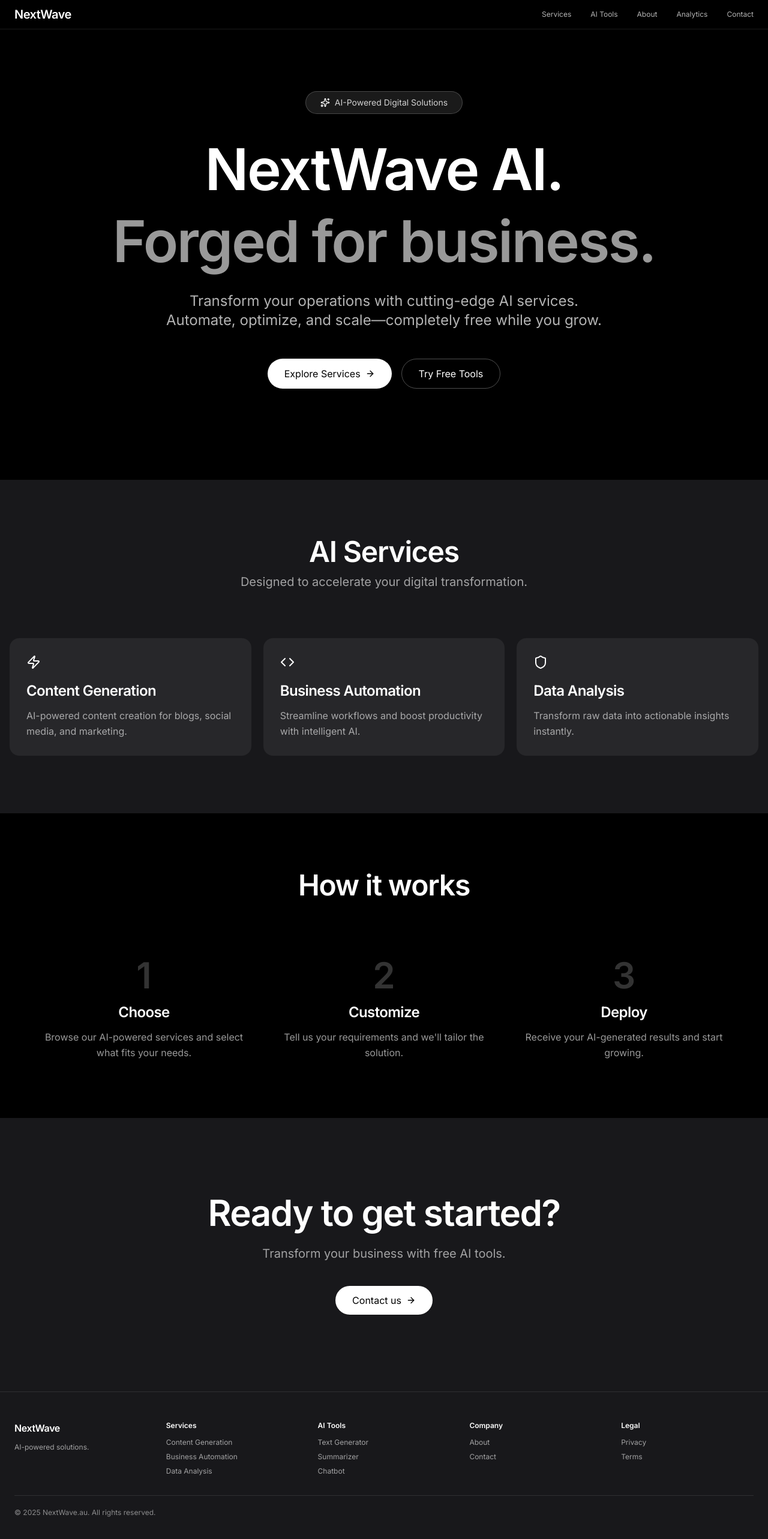
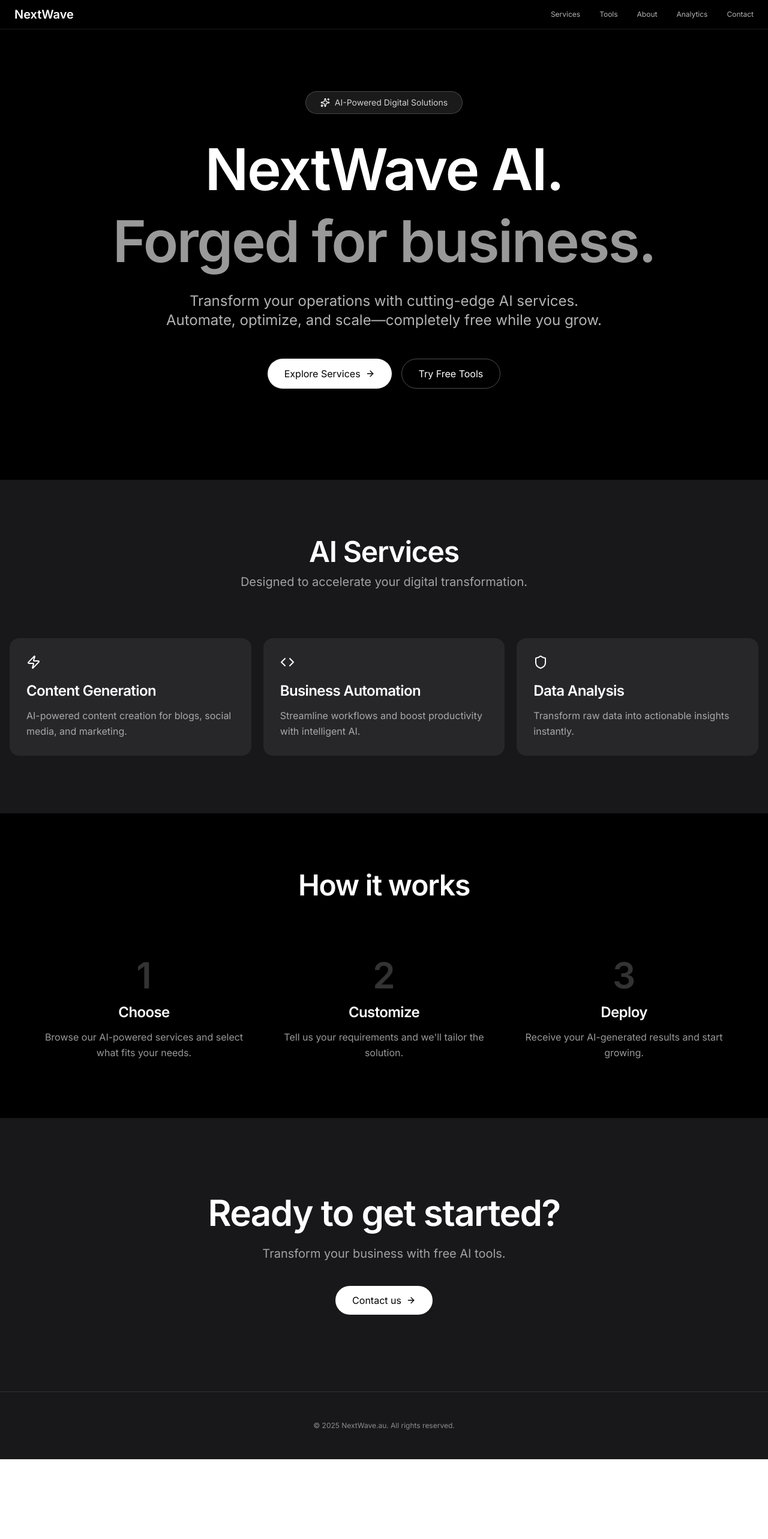
Before and after one commit to nw-ctrl/nxtwave, a Next.js app: page / in a window 1280 px wide. Shown: the top 2566 px of the page at 60% size. After the commit the page ends 2433 px from the top, so only its background shows below. Built offline with nearby package versions, Linux system fonts and the light colour scheme.

Commit message:
Fresh layout fix

```diff
--- a/src/app/layout.tsx
+++ b/src/app/layout.tsx
@@ -7,82 +7,38 @@ const inter = Inter({ subsets: ['latin'] });
 
 export const metadata: Metadata = {
   title: 'NextWave - AI-Powered Digital Solutions',
-  description: 'Transform your business with cutting-edge AI services for content generation, automation, and data analysis',
+  description: 'Transform your business with cutting-edge AI services',
 };
 
-export default function RootLayout({ children }: { children: React.ReactNode }) {
+export default function RootLayout({
+  children,
+}: {
+  children: React.ReactNode;
+}) {
   return (
     <html lang="en">
       <body className={inter.className}>
-        <Navigation />
+        <nav className="fixed top-0 left-0 right-0 z-50 bg-black/80 border-b border-white/10">
+          <div className="max-w-7xl mx-auto px-6">
+            <div className="flex justify-between items-center h-12">
+              <Link href="/" className="text-xl font-semibold text-white">NextWave</Link>
+              <div className="hidden md:flex items-center gap-8">
+                <Link href="/services" className="text-white/70 text-xs">Services</Link>
+                <Link href="/tools" className="text-white/70 text-xs">Tools</Link>
+                <Link href="/about" className="text-white/70 text-xs">About</Link>
+                <Link href="/dashboard" className="text-white/70 text-xs">Analytics</Link>
+                <Link href="/contact" className="text-white/70 text-xs">Contact</Link>
+              </div>
+            </div>
+          </div>
+        </nav>
         <main>{children}</main>
-        <Footer />
+        <footer className="bg-zinc-900 border-t border-white/10 py-12 px-6">
+          <div className="max-w-7xl mx-auto text-center text-white/50 text-xs">
+            © 2025 NextWave.au. All rights reserved.
+          </div>
+        </footer>
       </body>
     </html>
   );
 }
-
-function Navigation() {
-  return (
-    <nav className="fixed top-0 left-0 right-0 z-50 bg-black/80 backdrop-blur-xl border-b border-white/10">
-      <div className="max-w-7xl mx-auto px-6">
-        <div className="flex justify-between items-center h-12">
-          <Link href="/" className="text-xl font-semibold text-white tracking-tight">NextWave</Link>
-          <div className="hidden md:flex items-center gap-8">
-            <Link href="/services" className="text-white/70 hover:text-white transition text-xs font-normal">Services</Link>
-            <Link href="/tools" className="text-white/70 hover:text-white transition text-xs font-normal">AI Tools</Link>
-            <Link href="/about" className="text-white/70 hover:text-white transition text-xs font-normal">About</Link>
-            <Link href="/dashboard" className="text-white/70 hover:text-white transition text-xs font-normal">Analytics</Link>
-            <Link href="/contact" className="text-white/70 hover:text-white transition text-xs font-normal">Contact</Link>
-          </div>
-        </div>
-      </div>
-    </nav>
-  );
-}
-
-function Footer() {
-  return (
-    <footer className="bg-zinc-900 border-t border-white/10 py-12 px-6">
-      <div className="max-w-7xl mx-auto">
-        <div className="grid md:grid-cols-5 gap-8 mb-8">
-          <div className="md:col-span-1">
-            <h3 className="text-base font-semibold text-white mb-3 tracking-tight">NextWave</h3>
-            <p className="text-white/60 text-xs font-normal">AI-powered solutions.</p>
-          </div>
-          <div>
-            <h4 className="text-white text-xs font-semibold mb-3">Services</h4>
-            <ul className="space-y-2 text-white/60 text-xs font-normal">
-              <li><Link href="/services/content-generation" className="hover:text-white transition">Content Generation</Link></li>
-              <li><Link href="/services/automation" className="hover:text-white transition">Business Automation</Link></li>
-              <li><Link href="/services/data-analysis" className="hover:text-white transition">Data Analysis</Link></li>
-            </ul>
-          </div>
-          <div>
-            <h4 className="text-white text-xs font-semibold mb-3">AI Tools</h4>
-            <ul className="space-y-2 text-white/60 text-xs font-normal">
-              <li><Link href="/tools" className="hover:text-white transition">Text Generator</Link></li>
-              <li><Link href="/tools" className="hover:text-white transition">Summarizer</Link></li>
-              <li><Link href="/tools" className="hover:text-white transition">Chatbot</Link></li>
-            </ul>
-          </div>
-          <div>
-            <h4 className="text-white text-xs font-semibold mb-3">Company</h4>
-            <ul className="space-y-2 text-white/60 text-xs font-normal">
-              <li><Link href="/about" className="hover:text-white transition">About</Link></li>
-              <li><Link href="/contact" className="hover:text-white transition">Contact</Link></li>
-            </ul>
-          </div>
-          <div>
-            <h4 className="text-white text-xs font-semibold mb-3">Legal</h4>
-            <ul className="space-y-2 text-white/60 text-xs font-normal">
-              <li><Link href="/privacy" className="hover:text-white transition">Privacy</Link></li>
-              <li><Link href="/terms" className="hover:text-white transition">Terms</Link></li>
-            </ul>
-          </div>
-        </div>
-        <div className="pt-5 border-t border-white/10 text-white/50 text-xs font-normal">© 2025 NextWave.au. All rights reserved.</div>
-      </div>
-    </footer>
-  );
-}
```
